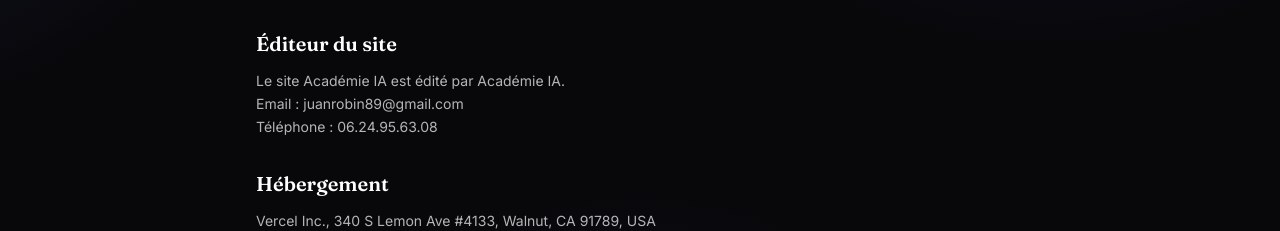
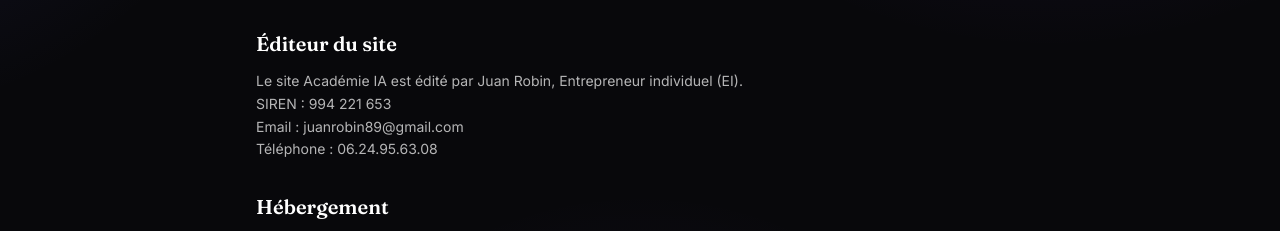
Before and after one commit to juanrobin09-stack/Formateur-IA-site, a Next.js app: page /mentions-legales in a window 1280 px wide. Shown: the part 384-615 px from the top of the page. Built offline with nearby package versions, Linux system fonts and the light colour scheme; no server answers.

Commit message:
feat: ajoute le SIREN et le statut juridique dans les mentions légales
SIREN 994 221 653 - Juan Robin, Entrepreneur individuel

https://claude.ai/code/session_012eFhPRJMZL8fgG7zK6b24o

```diff
--- a/app/mentions-legales/page.tsx
+++ b/app/mentions-legales/page.tsx
@@ -20,17 +20,20 @@ export default function MentionsLegalesPage() {
               Éditeur du site
             </h2>
             <p className="mt-3 text-sm leading-relaxed">
-              Le site {site.name} est édité par {site.legal.company}.
+              Le site {site.name} est édité par {site.legal.director},{" "}
+              {site.legal.statut} (EI).
+              <br />
+              SIREN : {site.legal.siren}
+              {site.legal.siret && (
+                <>
+                  <br />
+                  SIRET : {site.legal.siret}
+                </>
+              )}
               {site.legal.address && (
                 <>
                   <br />
                   Adresse : {site.legal.address}
-                </>
-              )}
-              {site.legal.siret && (
-                <>
-                  <br />
-                  SIRET : {site.legal.siret}
                 </>
               )}
               <br />
--- a/lib/site.ts
+++ b/lib/site.ts
@@ -25,6 +25,9 @@ export const site = {
   // --- Données légales ------------------------------------------------------
   legal: {
     company: "Académie IA",
+    director: "Juan Robin",
+    statut: "Entrepreneur individuel",
+    siren: "994 221 653",
     siret: process.env.NEXT_PUBLIC_SIRET || "",
     address: process.env.NEXT_PUBLIC_ADDRESS || "",
     host: "Vercel Inc., 340 S Lemon Ave #4133, Walnut, CA 91789, USA",
```
